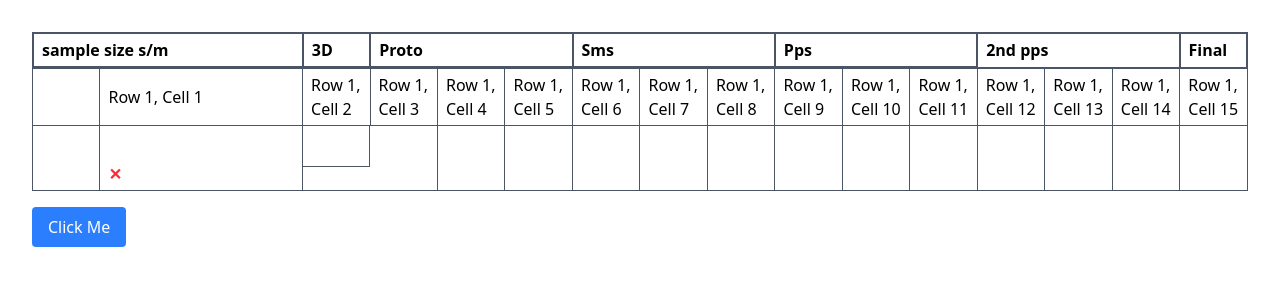
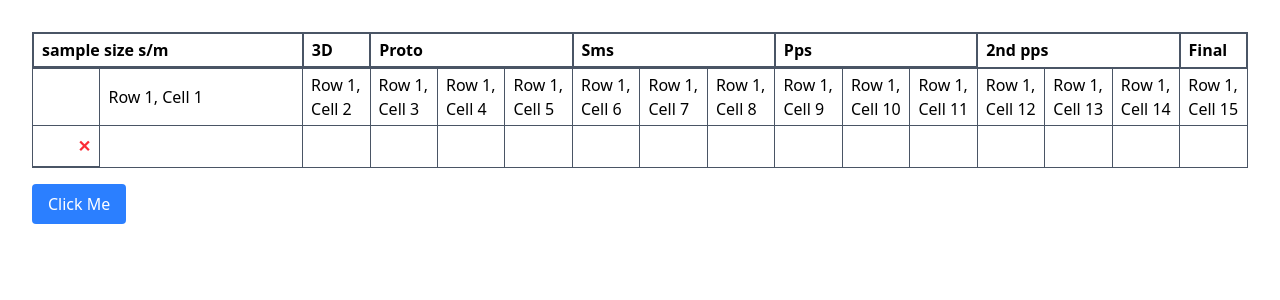
Before and after one commit to chris-breum/Millers-, a Vue app: page / in a window 1280 px wide. Both pictures are taken after a click on the button "Click Me". Shown: the top 300 px of the page. Built offline with nearby package versions, Linux system fonts and the light colour scheme.

Commit message:
Auto-update: 7.11.2025, 09.58.03

```diff
--- a/src/assets/table.vue
+++ b/src/assets/table.vue
@@ -72,19 +72,18 @@ const isCell1Duplicate = (value, index) => {
         </thead>
         <tbody>
             <tr v-for="(row, index) in rows" :key="index">
-              <td class="py-1 px-2 border-b border-r border-gray-600">
+              <td class="py-1 px-2 border-b border-r border-gray-600 flex items-center gap-2">
                 <input
                   v-model="row.cell1"
                   :class="['w-full px-2 py-1', isCell1Duplicate(row.cell1, index) ? 'bg-red-100 border border-red-500' : '']"
                 />
+                <button @click="deleteRow(index)" class="text-red-500 hover:text-red-700 font-bold whitespace-nowrap">✕</button>
               </td>
               <td class="py-1 px-2 border-b border-r border-gray-600">
                 <input v-model="row.cell2" class="w-full px-2 py-1" />
-                <button @click="deleteRow(index)" class="text-red-500 hover:text-red-700 font-bold whitespace-nowrap">✕</button>
               </td>
-              <td class="py-1 px-2 border-b border-r border-gray-600 flex items-center gap-2">
-                <input v-model="row.cell3" class="w-full px-2 py-1" />
-
+              <td class="py-1 px-2 border-b border-r border-gray-600">
+                <input v-model="row.cell3" class="w-full px-2 py-1"/>
               </td>
               <td class="py-1 px-2 border-b border-r border-gray-600">
                 <input v-model="row.cell4" class="w-full px-2 py-1" />
```
